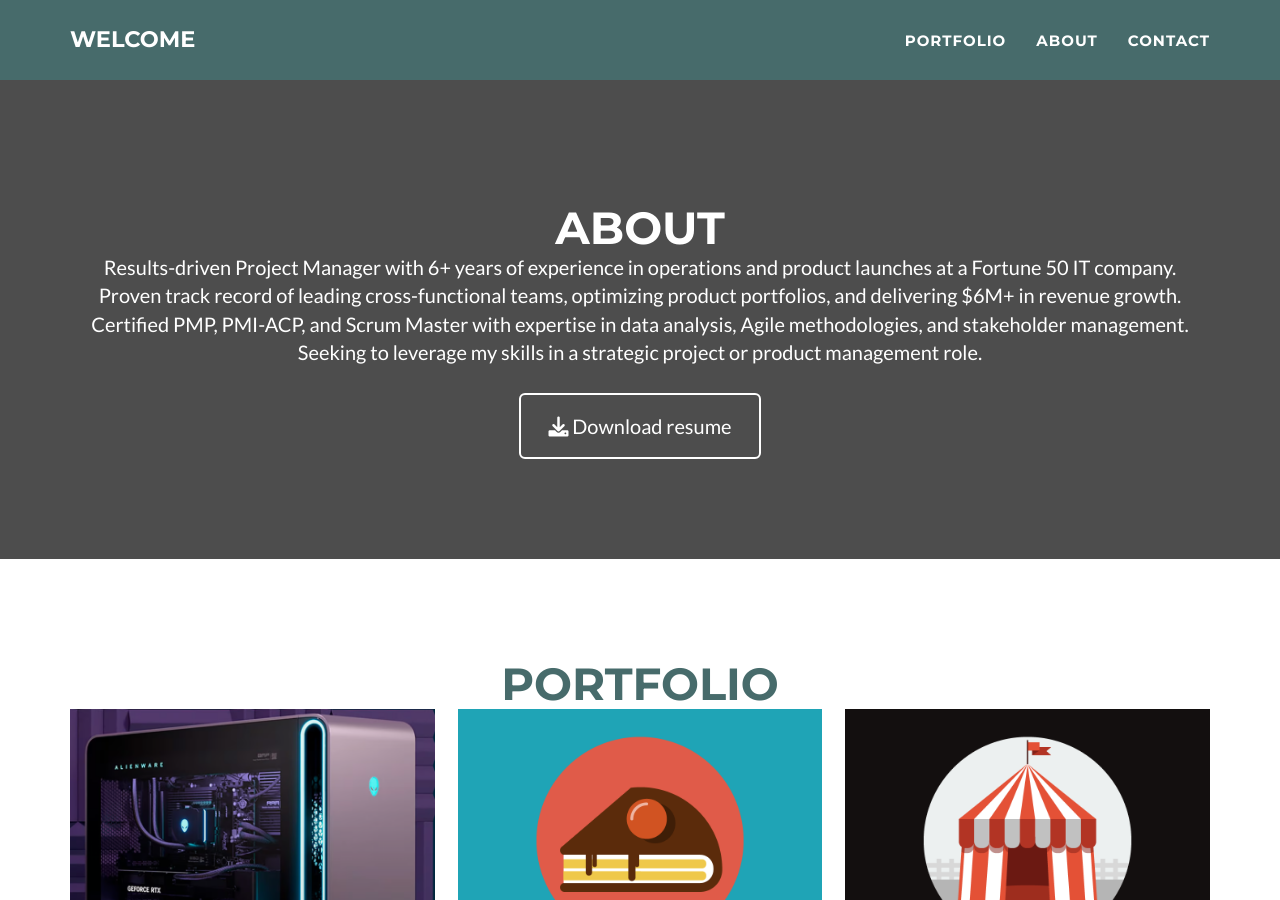
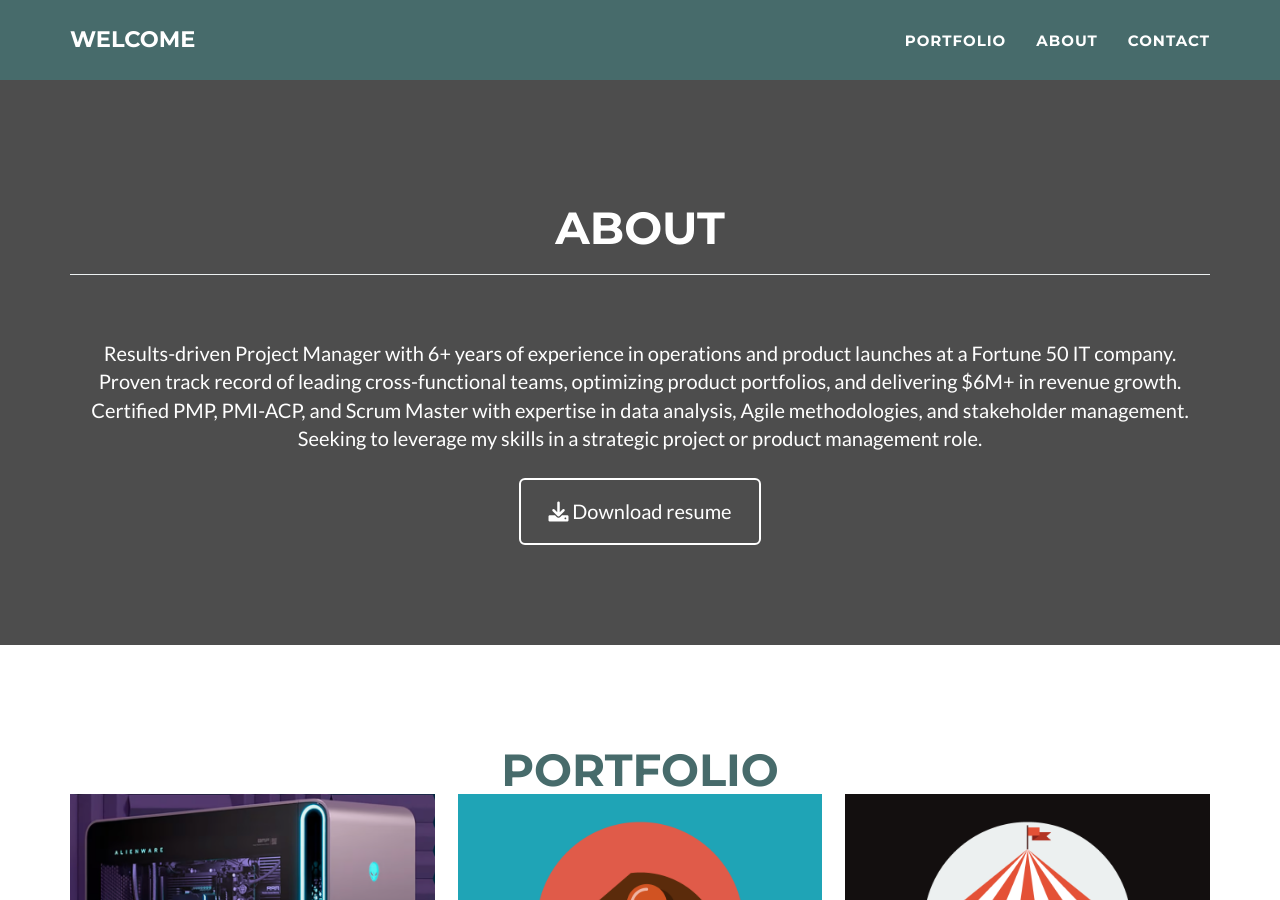
Before and after one commit to aronmora/aronmora.github.io, a Jekyll site: the page built from _posts/2025-02-03-alienware-area51-aat2250.markdown, in a window 1280 px wide and 900 px high, scrolled down 612 px. Built offline with Jekyll 4.4.1, drawn with Linux system fonts in a browser that asks for light colours.

Commit message:
Update about.html

```diff
--- a/_includes/about.html
+++ b/_includes/about.html
@@ -4,6 +4,9 @@
     <div class="row">
       <div class="col-lg-12 text-center">
         <h2>About</h2>
+        <hr class="shadow-hr">
+        <br>
+        <br>
       </div>
     </div>
     <div class="row">
```
